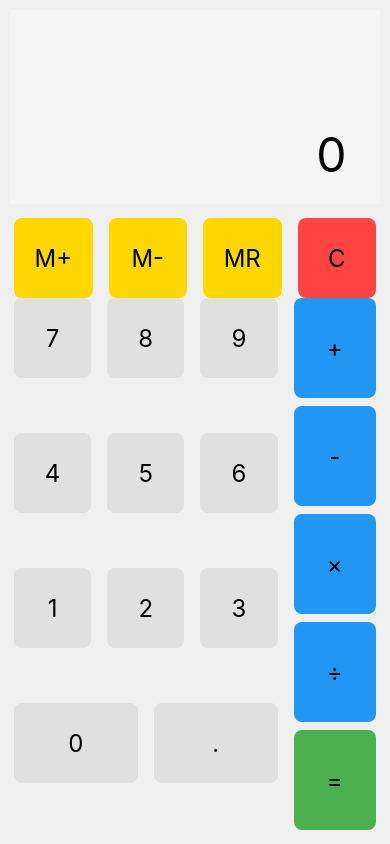
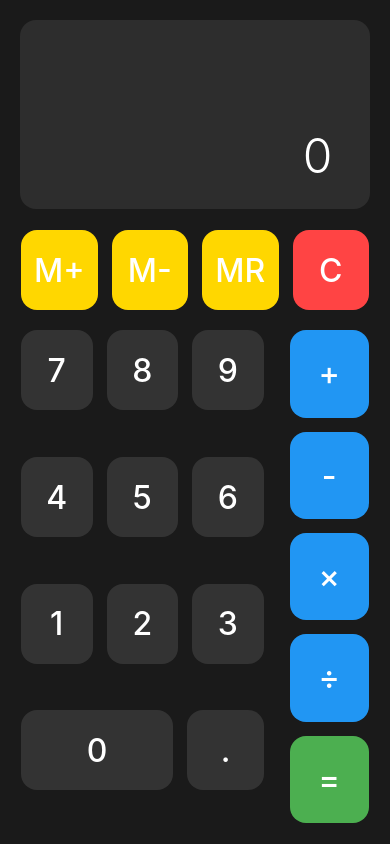
Before and after one commit to g0r3core/Calcolatrice, a React Native app: screen / in a window 390 px wide. Built offline with nearby package versions, Linux system fonts and the light colour scheme.

Commit message:
Correzioni finali

```diff
--- a/App.js
+++ b/App.js
@@ -114,27 +114,29 @@ export default function App() {
 const styles = StyleSheet.create({
   container: {
     flex: 1,
-    backgroundColor: '#f0f0f0',
-    padding: 10,
+    backgroundColor: '#1a1a1a',
+    padding: 20,
     justifyContent: 'flex-start',
   },
   keypad: {
     flex: 7,
     flexDirection: 'row',
-    gap: 8,
+    gap: 12,
+    marginTop: 20,
   },
   leftPanel: {
     flex: 3,
-    justifyContent: 'space-between',
+    gap: 12,
   },
   row: {
     flex: 1,
     flexDirection: 'row',
-    gap: 8,
+    gap: 12,
     minHeight: 80,
   },
   operationsColumn: {
     flex: 1,
-    justifyContent: 'space-between',
+    gap: 12,
+    marginLeft: 12,
   },
 });
--- a/components/Button.js
+++ b/components/Button.js
@@ -1,8 +1,8 @@
 import { TouchableOpacity, Text, StyleSheet } from "react-native";
 
-const Button = ({ title, onPress, color = '#e0e0e0' }) => (
+const Button = ({ title, onPress, color = '#333333', flex = 1 }) => (
     <TouchableOpacity
-    style = {[ styles.button, { backgroundColor: color }]}
+    style = {[ styles.button, { backgroundColor: color, flex: flex, height: 80 }]}
     onPress = {onPress}
     >
         <Text style = { styles.title}> {title} </Text>
@@ -14,13 +14,14 @@ const styles = StyleSheet.create({
         flex: 1,
         justifyContent: 'center',
         alignItems: 'center',
-        margin: 4,
-        borderRadius: 8,
-        height: 80,
+        margin: 1,
+        borderRadius: 16,
+        height: 80
     },
     title: {
-        fontSize: 24,
-        color: 'black',
+        fontSize: 32,
+        fontWeight: '500',
+        color: '#ffffff',
     },
 });
 
--- a/components/Display.js
+++ b/components/Display.js
@@ -12,12 +12,15 @@ const styles = StyleSheet.create({
         flex: 2,
         justifyContent: 'flex-end',
         alignItems: 'flex-end',
-        backgroundColor: '#f5f5f5',
-        marginBottom: 10,
-        padding: 20,
+        backgroundColor: '#2d2d2d',
+        marginBottom: 20,
+        padding: 24,
+        borderRadius: 16,
     },
     text: {
         fontSize: 48,
+        color: '#ffffff',
+        fontWeight: '300',
     },
 });
 
```
